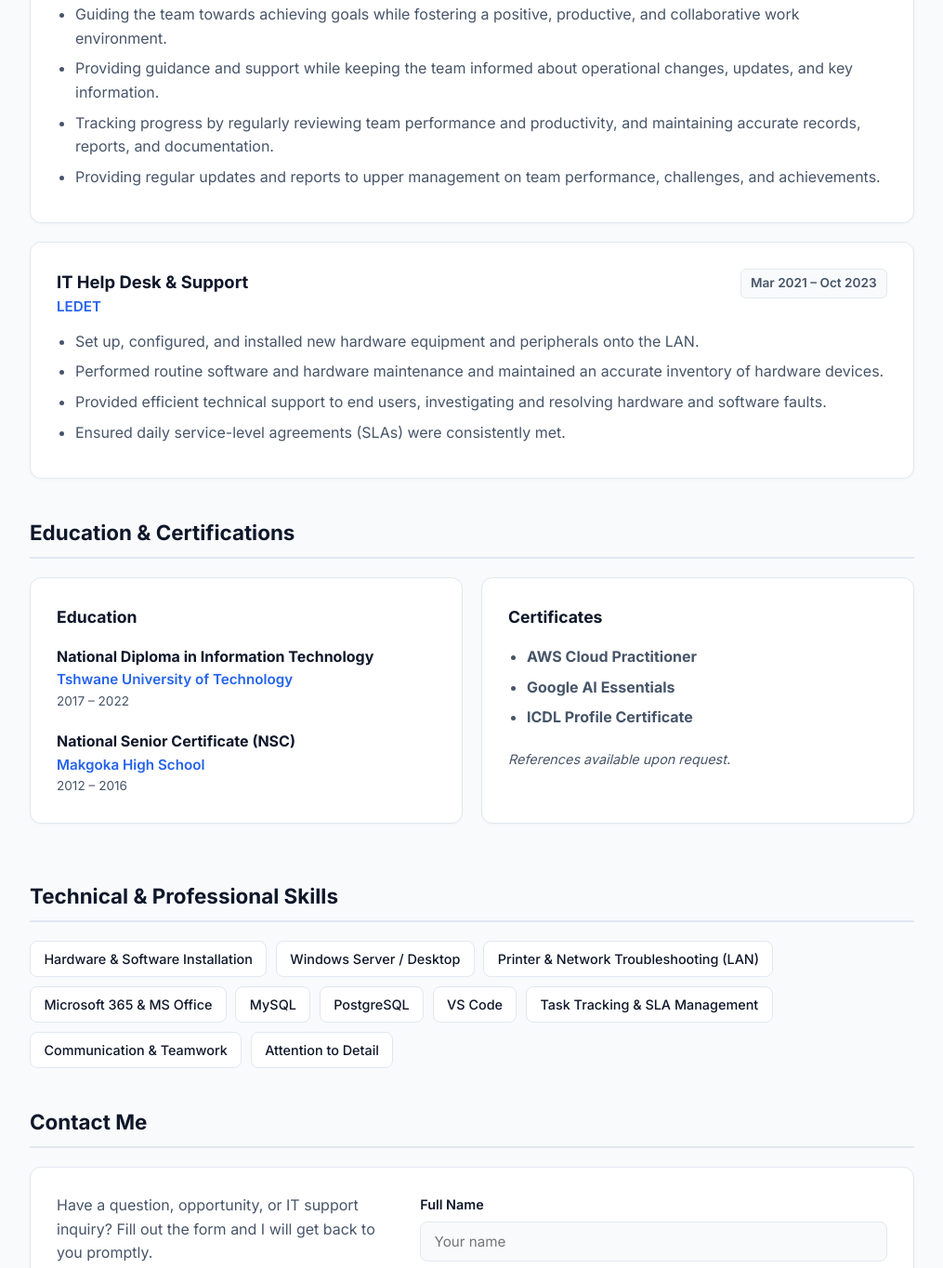
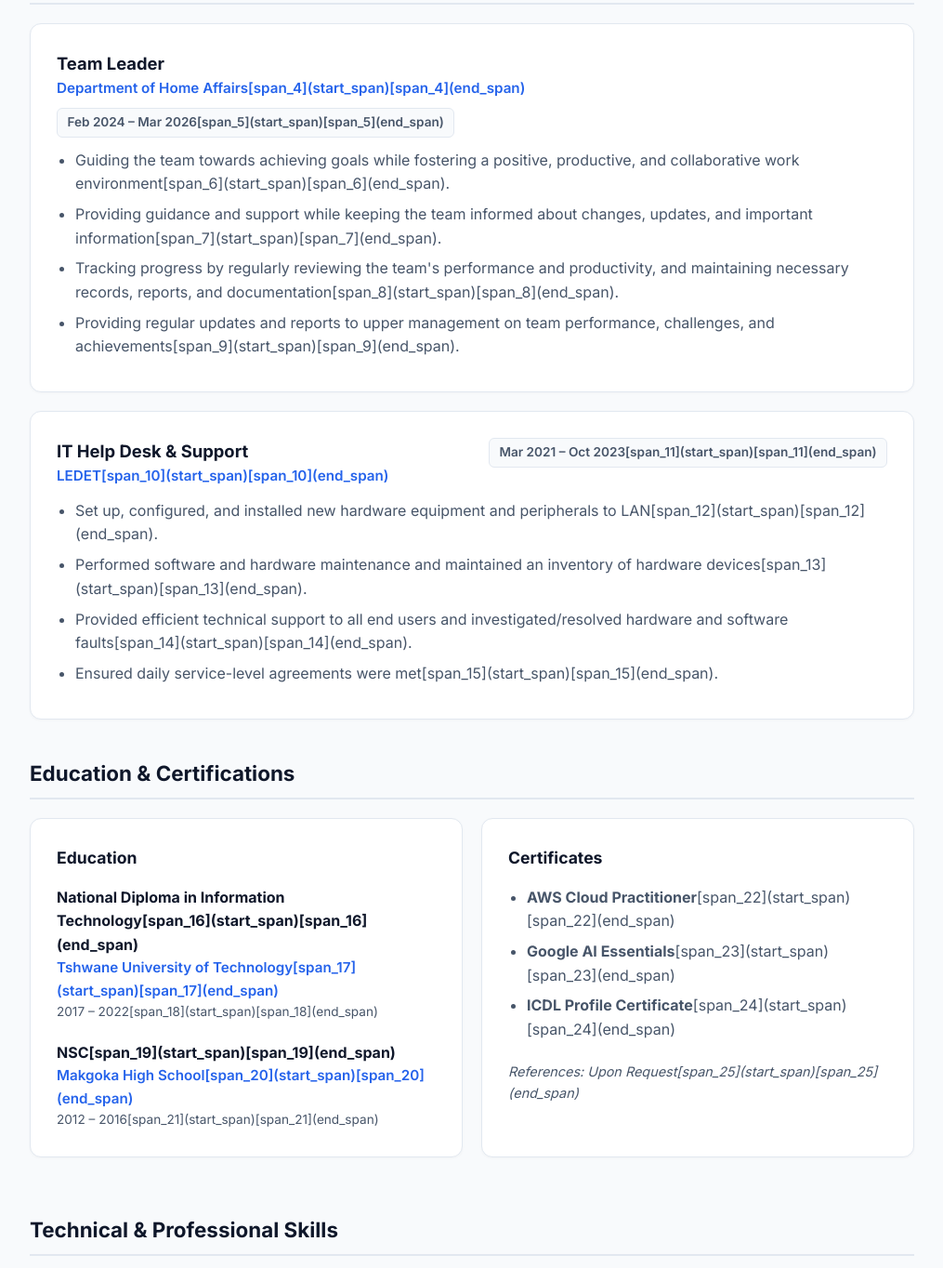
Before and after one commit to 0760735509/Portfolio-, a plain HTML site: page Index.html in a window 1280 px wide. Shown: the part 700-2064 px from the top of the page at 93% size, without its empty margins (132-1147 px from the left). Drawn offline with Linux system fonts and the light colour scheme.

Commit message:
Update personal information and job descriptions

```diff
--- a/Index.html
+++ b/Index.html
@@ -343,12 +343,12 @@
       <span class="hero-tag">IT Technician &amp; Team Leader</span>
       <h1>Comfort Mabelane</h1>
       <p class="hero-subtitle">
-        Dedicated IT Technician with a National Diploma in Information Technology and proven experience in ICT end-user support, desktop technical support, and team leadership. Skilled in hardware/software installation, maintenance, and resolving faults within strict SLAs.
+        Dedicated IT Technician with a National Diploma in Information Technology and 2 years of experience in ICT end-user support and desktop technical support. Proven in setup, configuration, and installation of hardware, software, and hardware maintenance, resolving faults within SLAs[span_0](start_span)[span_0](end_span).
       </p>
       <div class="hero-contact">
-        <span>📍 101 Francis Baard, Pretoria, 0001</span>
-        <span>📞 083 500 1655</span>
-        <span>✉️ Kgwadusenny@gmail.com</span>
+        <span>📍 101 Francis Baard, Pretoria, 0001[span_1](start_span)[span_1](end_span)</span>
+        <span>📞 083 500 1655[span_2](start_span)[span_2](end_span)</span>
+        <span>✉️ Kgwadusenny@gmail.com[span_3](start_span)[span_3](end_span)</span>
       </div>
       <a href="#contact" class="btn">Get in Touch</a>
     </section>
@@ -361,15 +361,15 @@
         <div class="job-header">
           <div>
             <div class="job-title">Team Leader</div>
-            <div class="job-company">Department of Home Affairs</div>
+            <div class="job-company">Department of Home Affairs[span_4](start_span)[span_4](end_span)</div>
           </div>
-          <span class="job-date">Feb 2024 – Mar 2026</span>
+          <span class="job-date">Feb 2024 – Mar 2026[span_5](start_span)[span_5](end_span)</span>
         </div>
         <ul>
-          <li>Guiding the team towards achieving goals while fostering a positive, productive, and collaborative work environment.</li>
-          <li>Providing guidance and support while keeping the team informed about operational changes, updates, and key information.</li>
-          <li>Tracking progress by regularly reviewing team performance and productivity, and maintaining accurate records, reports, and documentation.</li>
-          <li>Providing regular updates and reports to upper management on team performance, challenges, and achievements.</li>
+          <li>Guiding the team towards achieving goals while fostering a positive, productive, and collaborative work environment[span_6](start_span)[span_6](end_span).</li>
+          <li>Providing guidance and support while keeping the team informed about changes, updates, and important information[span_7](start_span)[span_7](end_span).</li>
+          <li>Tracking progress by regularly reviewing the team's performance and productivity, and maintaining necessary records, reports, and documentation[span_8](start_span)[span_8](end_span).</li>
+          <li>Providing regular updates and reports to upper management on team performance, challenges, and achievements[span_9](start_span)[span_9](end_span).</li>
         </ul>
       </div>
 
@@ -377,15 +377,15 @@
         <div class="job-header">
           <div>
             <div class="job-title">IT Help Desk &amp; Support</div>
-            <div class="job-company">LEDET</div>
+            <div class="job-company">LEDET[span_10](start_span)[span_10](end_span)</div>
           </div>
-          <span class="job-date">Mar 2021 – Oct 2023</span>
+          <span class="job-date">Mar 2021 – Oct 2023[span_11](start_span)[span_11](end_span)</span>
         </div>
         <ul>
-          <li>Set up, configured, and installed new hardware equipment and peripherals onto the LAN.</li>
-          <li>Performed routine software and hardware maintenance and maintained an accurate inventory of hardware devices.</li>
-          <li>Provided efficient technical support to end users, investigating and resolving hardware and software faults.</li>
-          <li>Ensured daily service-level agreements (SLAs) were consistently met.</li>
+          <li>Set up, configured, and installed new hardware equipment and peripherals to LAN[span_12](start_span)[span_12](end_span).</li>
+          <li>Performed software and hardware maintenance and maintained an inventory of hardware devices[span_13](start_span)[span_13](end_span).</li>
+          <li>Provided efficient technical support to all end users and investigated/resolved hardware and software faults[span_14](start_span)[span_14](end_span).</li>
+          <li>Ensured daily service-level agreements were met[span_15](start_span)[span_15](end_span).</li>
         </ul>
       </div>
     </section>
@@ -397,26 +397,26 @@
         <div class="card">
           <h3 style="margin-bottom: 1rem; font-size: 1.1rem;">Education</h3>
           <div style="margin-bottom: 1.25rem;">
-            <div class="job-title" style="font-size: 1rem;">National Diploma in Information Technology</div>
-            <div class="job-company">Tshwane University of Technology</div>
-            <div style="font-size: 0.85rem; color: var(--muted);">2017 – 2022</div>
+            <div class="job-title" style="font-size: 1rem;">National Diploma in Information Technology[span_16](start_span)[span_16](end_span)</div>
+            <div class="job-company">Tshwane University of Technology[span_17](start_span)[span_17](end_span)</div>
+            <div style="font-size: 0.85rem; color: var(--muted);">2017 – 2022[span_18](start_span)[span_18](end_span)</div>
           </div>
           <div>
-            <div class="job-title" style="font-size: 1rem;">National Senior Certificate (NSC)</div>
-            <div class="job-company">Makgoka High School</div>
-            <div style="font-size: 0.85rem; color: var(--muted);">2012 – 2016</div>
+            <div class="job-title" style="font-size: 1rem;">NSC[span_19](start_span)[span_19](end_span)</div>
+            <div class="job-company">Makgoka High School[span_20](start_span)[span_20](end_span)</div>
+            <div style="font-size: 0.85rem; color: var(--muted);">2012 – 2016[span_21](start_span)[span_21](end_span)</div>
           </div>
         </div>
 
         <div class="card">
           <h3 style="margin-bottom: 1rem; font-size: 1.1rem;">Certificates</h3>
           <ul>
-            <li><strong>AWS Cloud Practitioner</strong></li>
-            <li><strong>Google AI Essentials</strong></li>
-            <li><strong>ICDL Profile Certificate</strong></li>
+            <li><strong>AWS Cloud Practitioner</strong>[span_22](start_span)[span_22](end_span)</li>
+            <li><strong>Google AI Essentials</strong>[span_23](start_span)[span_23](end_span)</li>
+            <li><strong>ICDL Profile Certificate</strong>[span_24](start_span)[span_24](end_span)</li>
           </ul>
           <p style="margin-top: 1.25rem; font-size: 0.9rem; color: var(--muted);">
-            <em>References available upon request.</em>
+            <em>References: Upon Request[span_25](start_span)[span_25](end_span)</em>
           </p>
         </div>
       </div>
@@ -426,16 +426,17 @@
     <section id="skills">
       <h2 class="section-title">Technical &amp; Professional Skills</h2>
       <div class="skills-wrap">
-        <span class="skill-badge">Hardware &amp; Software Installation</span>
-        <span class="skill-badge">Windows Server / Desktop</span>
-        <span class="skill-badge">Printer &amp; Network Troubleshooting (LAN)</span>
-        <span class="skill-badge">Microsoft 365 &amp; MS Office</span>
-        <span class="skill-badge">MySQL</span>
-        <span class="skill-badge">PostgreSQL</span>
-        <span class="skill-badge">VS Code</span>
-        <span class="skill-badge">Task Tracking &amp; SLA Management</span>
-        <span class="skill-badge">Communication &amp; Teamwork</span>
-        <span class="skill-badge">Attention to Detail</span>
+        <span class="skill-badge">Hardware &amp; Software Installation[span_26](start_span)[span_26](end_span)</span>
+        <span class="skill-badge">Windows Server / Desktop[span_27](start_span)[span_27](end_span)</span>
+        <span class="skill-badge">Printer / Network Troubleshooting &amp; LAN[span_28](start_span)[span_28](end_span)</span>
+        <span class="skill-badge">Microsoft 365 &amp; MS Office[span_29](start_span)[span_29](end_span)</span>
+        <span class="skill-badge">MySQL[span_30](start_span)[span_30](end_span)</span>
+        <span class="skill-badge">PostgreSQL[span_31](start_span)[span_31](end_span)</span>
+        <span class="skill-badge">VS Code[span_32](start_span)[span_32](end_span)</span>
+        <span class="skill-badge">Task Tracking[span_33](start_span)[span_33](end_span)</span>
+        <span class="skill-badge">Communication Skills[span_34](start_span)[span_34](end_span)</span>
+        <span class="skill-badge">Teamwork[span_35](start_span)[span_35](end_span)</span>
+        <span class="skill-badge">Attention to Detail[span_36](start_span)[span_36](end_span)</span>
       </div>
     </section>
 
@@ -445,23 +446,23 @@
       <div class="card">
         <div class="contact-grid">
           <div class="contact-info">
-            <p>Have a question, opportunity, or IT support inquiry? Fill out the form and I will get back to you promptly.</p>
+            <p>Have a question, inquiry, or professional opportunity? Fill out the form and it will be sent straight to my inbox.</p>
             <div class="contact-detail">
               <strong>Email</strong>
-              Kgwadusenny@gmail.com
+              Kgwadusenny@gmail.com[span_37](start_span)[span_37](end_span)
             </div>
             <div class="contact-detail">
               <strong>Phone</strong>
-              083 500 1655
+              083 500 1655[span_38](start_span)[span_38](end_span)
             </div>
             <div class="contact-detail">
               <strong>Location</strong>
-              101 Francis Baard, Pretoria, 0001
+              101 Francis Baard, Pretoria, 0001[span_39](start_span)[span_39](end_span)
             </div>
           </div>
 
-          <!-- Replace YOUR_FORMSPREE_ID below with your actual Formspree form ID -->
-          <form action="https://formspree.io/f/YOUR_FORMSPREE_ID" method="POST">
+          <!-- Formspree Endpoint Integrated -->
+          <form action="https://formspree.io/f/xljbjonr" method="POST">
             <div class="form-group">
               <label for="name">Full Name</label>
               <input type="text" id="name" name="name" placeholder="Your name" required />
```
